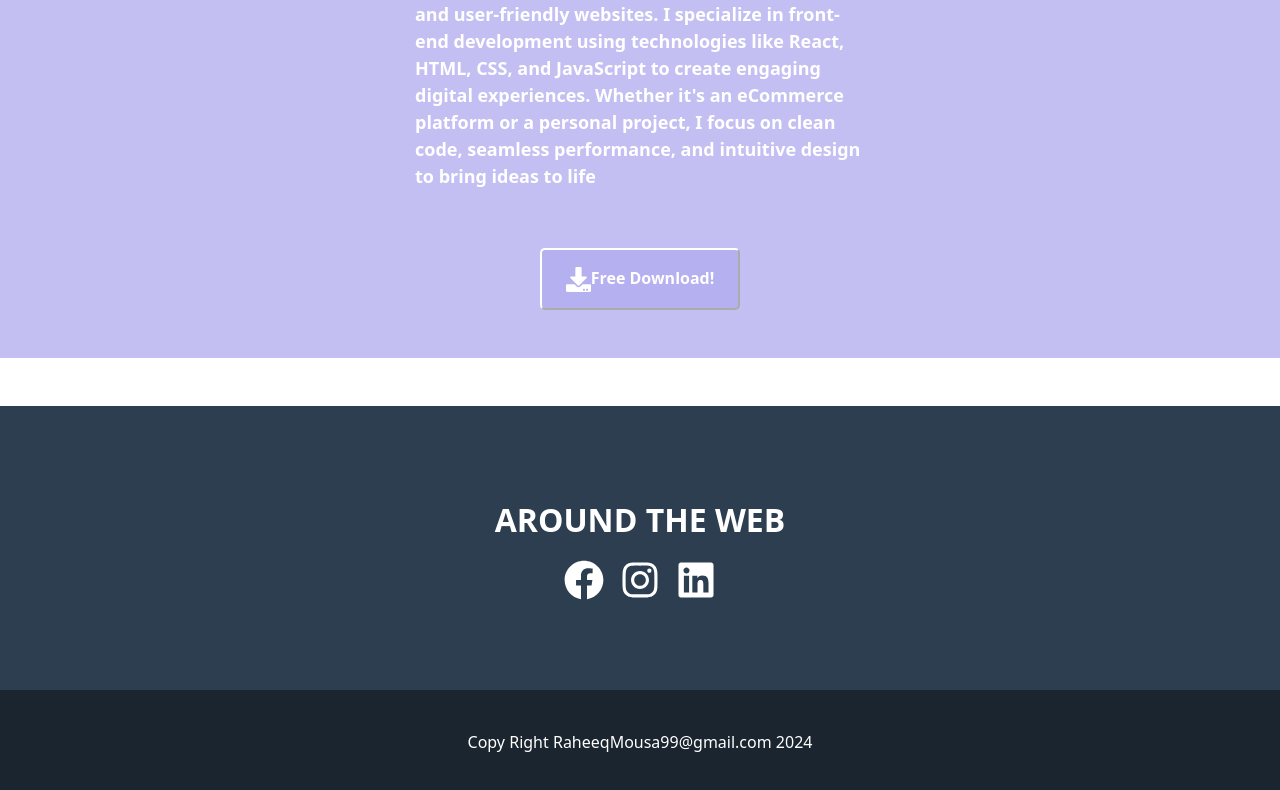
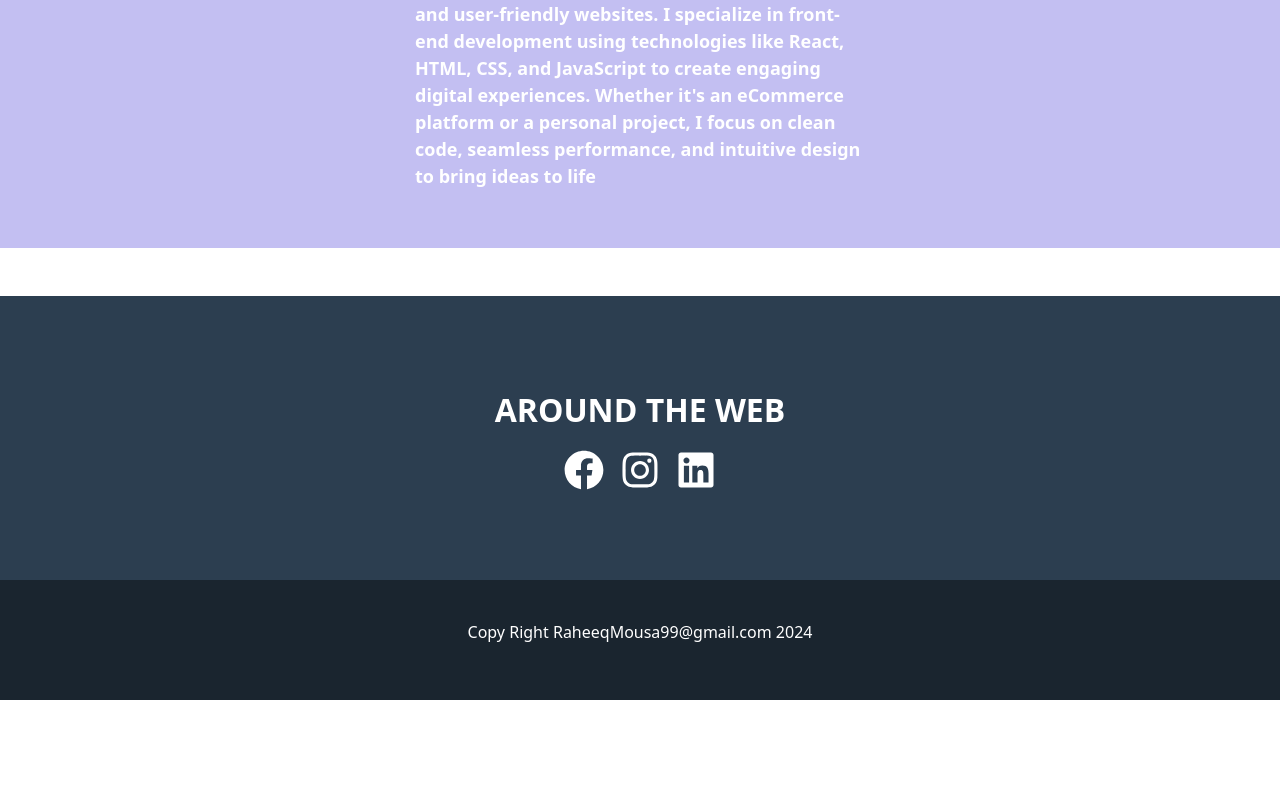
Before and after one commit to RaheeqMousa/Portfolio_React, a React (Vite) app: page /about in a window 1280 px wide. Shown: the part 977-1767 px from the top of the page. After the commit the page ends 1677 px from the top, so only its background shows below. Built offline with nearby package versions, Linux system fonts and the light colour scheme.

Commit message:
Update AboutUs.jsx

```diff
--- a/src/assets/Component/About/AboutUs.jsx
+++ b/src/assets/Component/About/AboutUs.jsx
@@ -18,7 +18,7 @@ export default function AboutUs() {
                 </p>
 
             </div>
-            <button className={`p-3 ${style.buttonStyle}`}><FaDownload size={25} color='white'></FaDownload>Free Download!</button>
+
         </div>
     </div>
 
```
